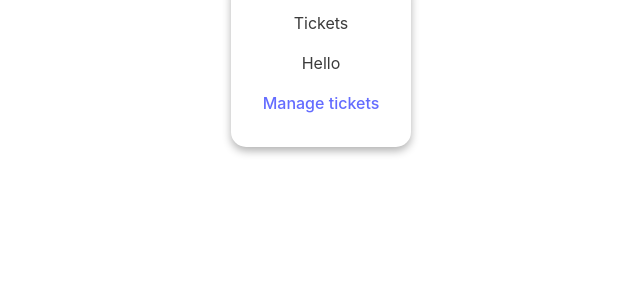
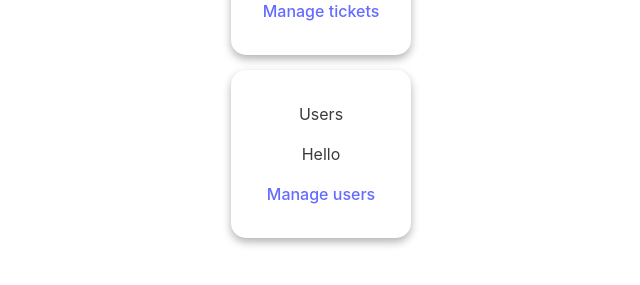
Before and after one commit to theflyoccultist/simpleplan, a React (Vite) app in the folder admin-portal/: page /dashboard in a window 1280 px wide. Shown: the part 443-728 px from the top of the page, without its empty margins (319-959 px from the left). Built offline with nearby package versions, Linux system fonts and the light colour scheme; no server answers.

Commit message:
users endpoint creation

```diff
--- a/admin-portal/src/components/Dashboard.tsx
+++ b/admin-portal/src/components/Dashboard.tsx
@@ -47,6 +47,15 @@ export default function Dashboard () {
                         <Card.Link href="/tickets">Manage tickets</Card.Link>
                     </Card.Body>
                 </Card>
+                <Card className="dashboard-card">
+                    <Card.Body>
+                        <Card.Title>Users</Card.Title>
+                        <Card.Text>
+                            Hello
+                        </Card.Text>
+                        <Card.Link href="/users">Manage users</Card.Link>
+                    </Card.Body>
+                </Card>
             </div>
         </Container>
     )
--- a/admin-portal/src/components/Users.tsx
+++ b/admin-portal/src/components/Users.tsx
@@ -0,0 +1,11 @@
+import React from "react";
+
+const Users: React.FC = () => {
+    return (
+        <div>
+            Users Endpoint
+        </div>
+    )
+}
+
+export default Users;
--- a/admin-portal/src/main.tsx
+++ b/admin-portal/src/main.tsx
@@ -10,6 +10,7 @@ import Login from './components/Login.tsx'
 // import Register from './components/Register.tsx';
 import EventsList from './components/Events.tsx';
 import TicketList from './components/Tickets.tsx';
+import Users from './components/Users.tsx';
 
 ReactDOM.createRoot(document.getElementById('root') as HTMLElement).render(
   <React.StrictMode>
@@ -22,6 +23,7 @@ ReactDOM.createRoot(document.getElementById('root') as HTMLElement).render(
         {/* <Route path='/register' element={<Register />} /> */}
         <Route path='/events' element={<EventsList />} />
         <Route path='/tickets' element={<TicketList />} />
+        <Route path='/users' element={<Users />} />
       </Routes>
     </BrowserRouter>
   </React.StrictMode>,
```
